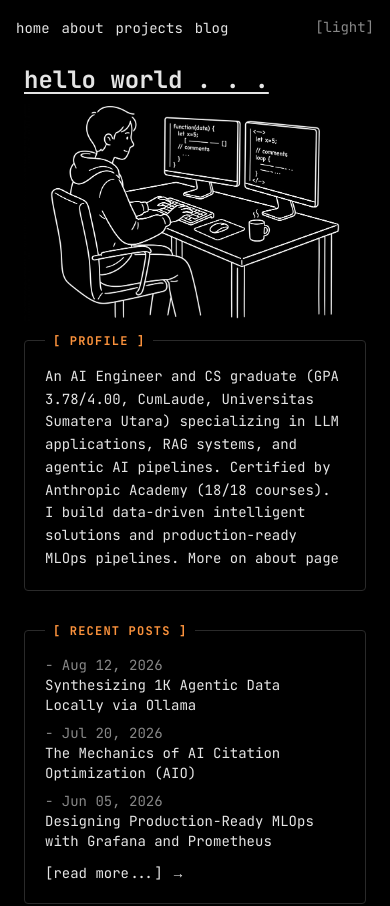
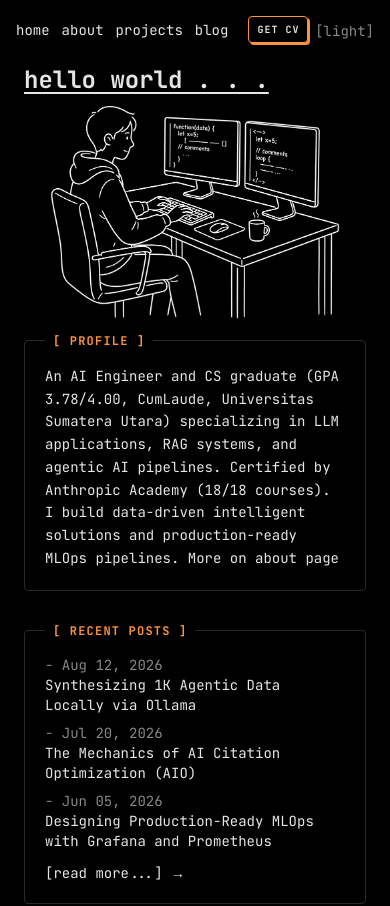
Before and after one commit to kim40404/PORTO-UPDATE, a Next.js app: page / in a window 390 px wide. Shown: the top 906 px of the page. Built offline with nearby package versions, Linux system fonts and the light colour scheme.

Commit message:
fix(ui): revert CV button absolute position and fix mobile visibility

```diff
--- a/src/components/Nav.tsx
+++ b/src/components/Nav.tsx
@@ -25,7 +25,7 @@ export function Nav() {
   return (
     <nav className="fixed top-0 left-0 w-full z-50 flex items-center justify-between sm:justify-center px-4 sm:px-6 py-4 bg-[var(--bg)]">
       {/* Nav links centered on desktop, left-aligned on mobile */}
-      <div className="flex items-center gap-3 sm:gap-6 overflow-x-auto no-scrollbar">
+      <div className="flex items-center gap-3 sm:gap-6 overflow-x-auto no-scrollbar pr-12 sm:pr-0 pb-1 sm:pb-0">
         {links.map(({ href, label }) => (
           <Link
             key={href}
@@ -39,21 +39,19 @@ export function Nav() {
             {label}
           </Link>
         ))}
-      </div>
 
-      {/* Distinct Download CV Button (Offset Right) */}
-      <div className="hidden sm:block absolute right-24 top-6">
+        {/* Distinct Download CV Button (Slightly Offset) */}
         <a
           href="/Kimsang_Silalahi_CV.pdf"
           download="Kimsang_Silalahi_CV.pdf"
-          className="text-xs font-bold border border-[var(--accent)] bg-[var(--bg)] px-3 py-1 rounded-sm text-[var(--accent)] transition-all duration-300 shadow-[3px_3px_0px_0px_var(--accent)] hover:shadow-[0px_0px_0px_0px_var(--accent)] hover:translate-x-[3px] hover:translate-y-[3px] uppercase tracking-widest"
+          className="text-[10px] sm:text-xs shrink-0 font-bold border border-[var(--accent)] bg-[var(--bg)] px-2 py-1 sm:px-3 sm:py-1 rounded-sm text-[var(--accent)] transition-all duration-300 shadow-[2px_2px_0px_0px_var(--accent)] hover:shadow-[0px_0px_0px_0px_var(--accent)] hover:translate-x-[2px] hover:translate-y-[2px] uppercase tracking-widest ml-2 sm:ml-4"
         >
           GET CV
         </a>
       </div>
 
       {/* Theme toggle — inline on mobile right, absolute right on desktop */}
-      <div className="shrink-0 sm:absolute sm:right-6 ml-2 sm:ml-0">
+      <div className="shrink-0 absolute right-4 sm:right-6 ml-2 sm:ml-0">
         {mounted ? (
           <button
             onClick={() => setTheme(resolvedTheme === "dark" ? "light" : "dark")}
```
